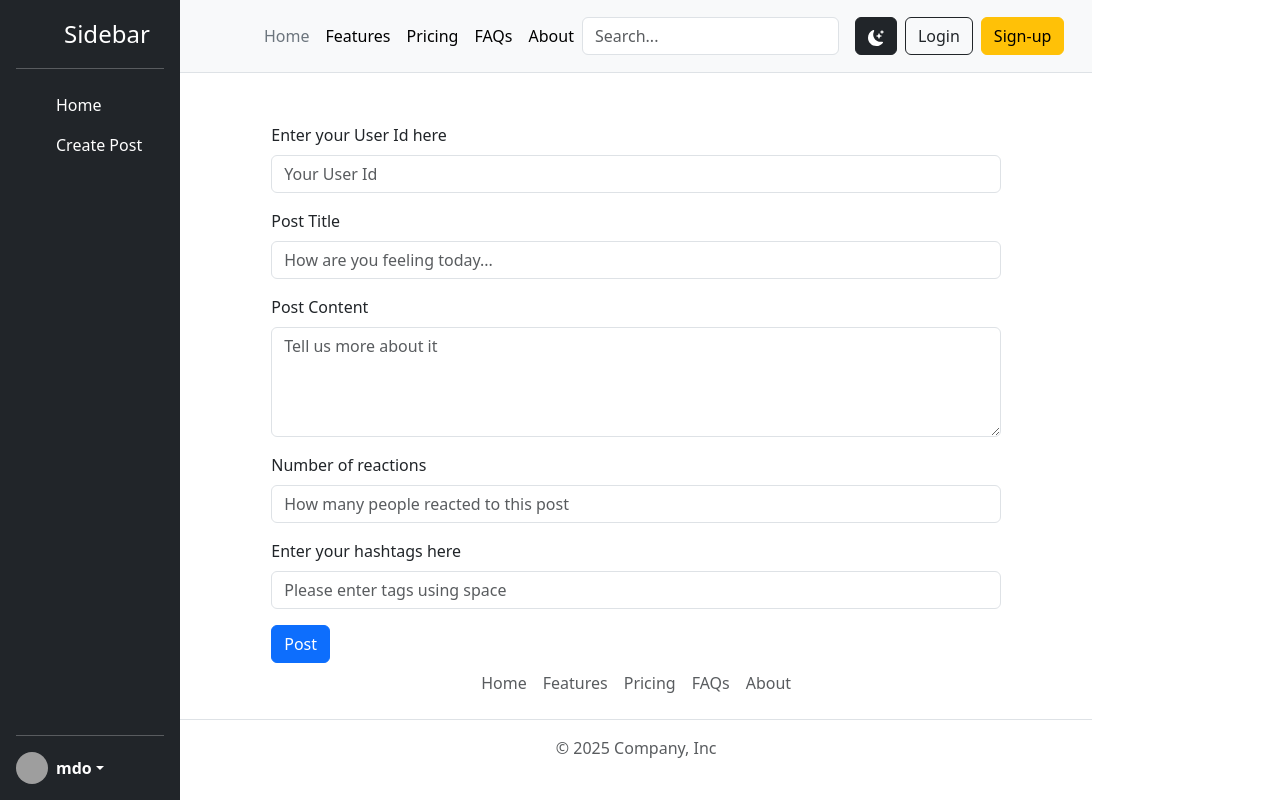
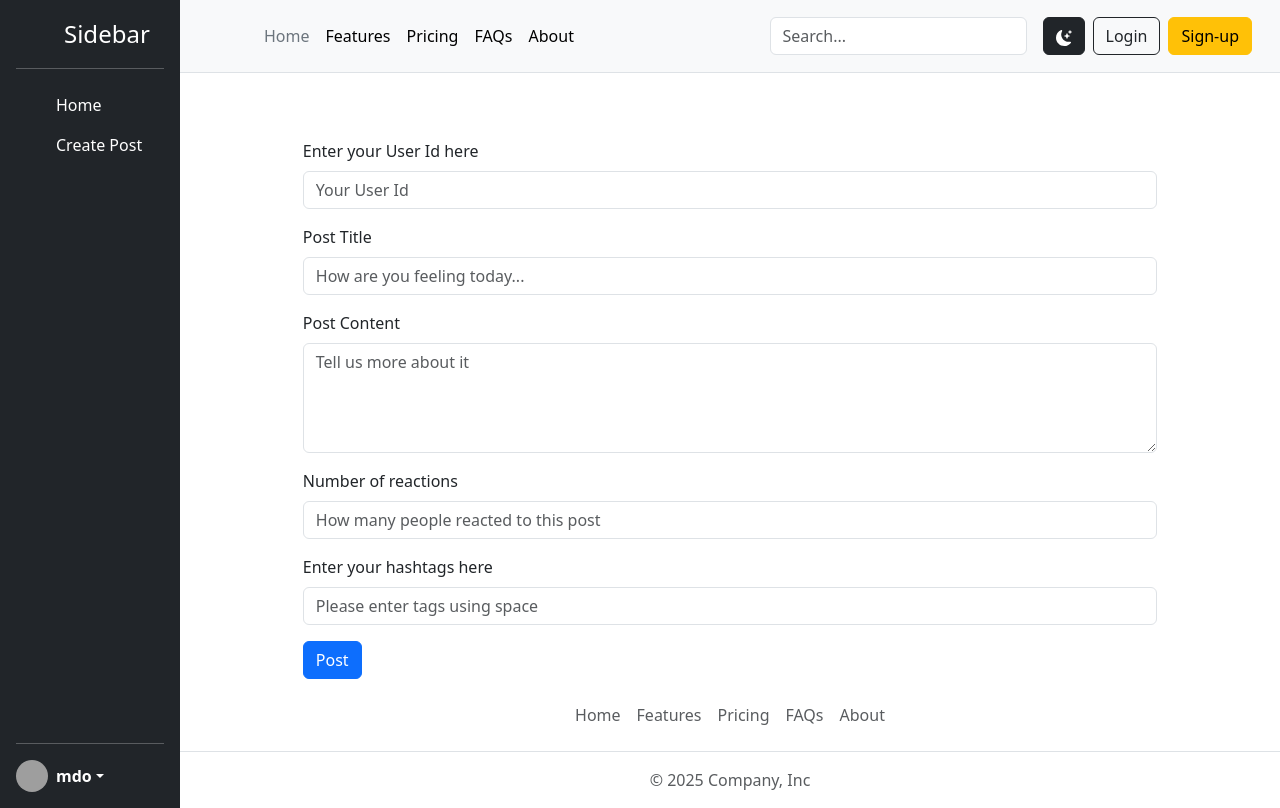
Before and after one commit to shubhampathare25/Social-Media-Interface, a React (Vite) app: page /create-post in a window 1280 px wide. Built offline with nearby package versions, Linux system fonts and the light colour scheme; grey boxes are pictures that could not be loaded.

Commit message:
Fix sidebar and header alignment

```diff
--- a/src/components/routes/App.jsx
+++ b/src/components/routes/App.jsx
@@ -19,18 +19,26 @@ function App() {
 
   return (
     <PostListProvider>
-      {/* 1. Ithe data-bs-theme={theme} add kela */}
-      <div className="app-container" data-bs-theme={theme}>
+      {/* 1. App container la d-flex kela jevheun sidebar ani right content side-by-side rahtil */}
+      <div className="app-container d-flex" data-bs-theme={theme} style={{ minHeight: "100vh" }}>
+
+        {/* Sidebar ekdam left la ubha rahil */}
         <Sidebar
           selectedTab={selectedTab}
           setSelectedTab={setSelectedTab}
         ></Sidebar>
-        <div className="content">
-          {/* 2. Ithe Header la props pass kele */}
+
+        {/* 2. Right side cha aakha area (Header + Content + Footer) */}
+        <div className="right-content w-100 d-flex flex-column">
           <Header theme={theme} toggleTheme={toggleTheme}></Header>
-          <Outlet />
+
+          <div className="content p-3 flex-grow-1">
+            <Outlet />
+          </div>
+
           <Footer></Footer>
         </div>
+
       </div>
     </PostListProvider>
   );
```
